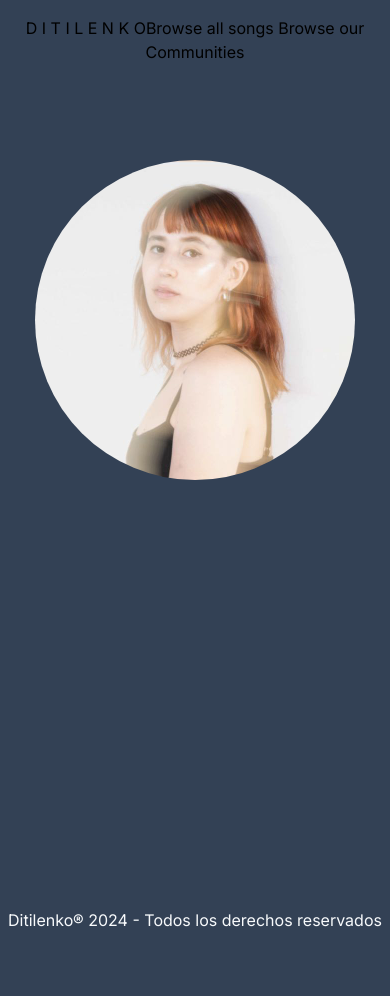
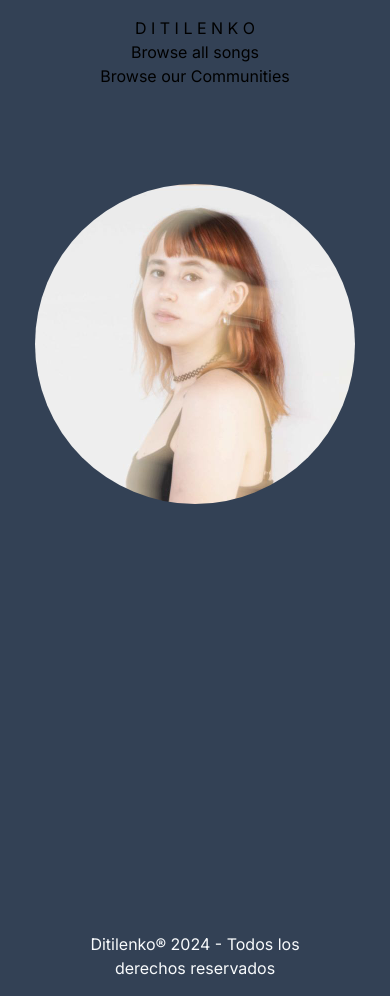
Before and after one commit to AngelSiete/DTNK-Next, a Next.js app: page / in a window 390 px wide. Before the commit the page ends 948 px from the top, so only its background shows below. Built offline with nearby package versions, Linux system fonts and the light colour scheme.

Commit message:
minor changes

```diff
--- a/components/footer.js
+++ b/components/footer.js
@@ -1,7 +1,7 @@
 export default function Footer(){
     return(
-        <div className="md:w-full text-center text-slate-50 mb-4">
-            <p>Ditilenko® 2024 - Todos los derechos reservados</p>
+        <div className="w-full text-center text-slate-50 mb-4 flex justify-center">
+            <p className="w-60 md:w-full text-center">Ditilenko® 2024 - Todos los derechos reservados</p>
         </div>
     )
 }
--- a/components/header.js
+++ b/components/header.js
@@ -1,14 +1,13 @@
 import Link from "next/link";
-import NavLink from "./nav-link";
 
 export default function Header(){
 
     return(
         <header >
-            <nav className='w-full mt-4 text-center md:flex'>
-            <Link className='w-screen hover:text-white hover:text-xl' href="/">D I T I L E N K O</Link>
-            <NavLink className="w-full" href="/songs">Browse all songs </NavLink>
-            <NavLink className="w-full" href="/community">Browse our Communities </NavLink>
+            <nav className='w-full mt-4 text-center flex flex-col md:flex-row'>
+            <Link className='w-screen hover:text-white hover:text-xl md:order-1' href="/">D I T I L E N K O</Link>
+            <Link className="w-full md:order-0" href="/songs">Browse all songs </Link>
+            <Link className="w-full md:order-2" href="/community">Browse our Communities </Link>
             </nav>
         </header>
     )
--- a/components/nav-link.js
+++ /dev/null
@@ -1,16 +0,0 @@
-"use client";
-import Link from "next/link";
-import { usePathname } from "next/navigation";
-import classes from './header.module.css'
-
-export default function NavLink({ href, children }) {
-  const path = usePathname();
-  return (
-    <Link
-      href={href}
-      className={path.startsWith(href) ? classes.active : undefined}
-    >
-      {children}
-    </Link>
-  );
-}
```
